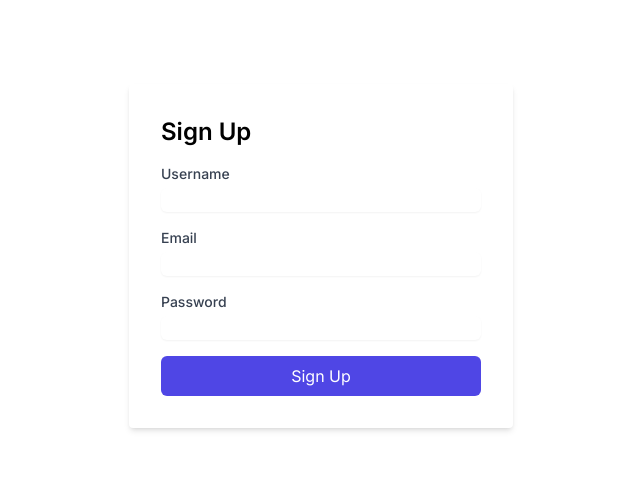
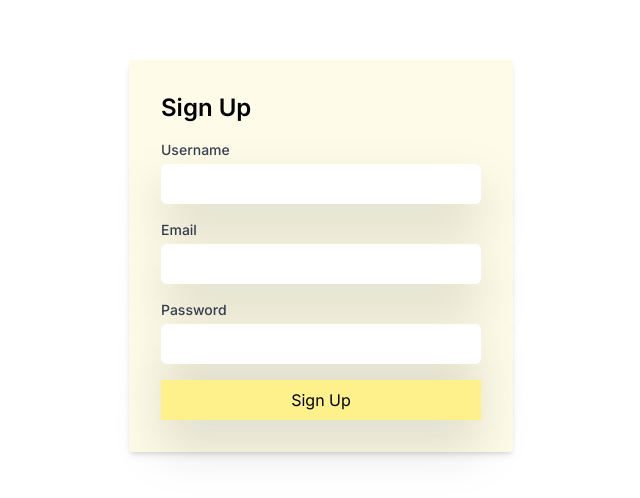
Before and after one commit to AbdullahNaseer01/notepad-tailwind, a Next.js app: page /register in a window 1280 px wide. Shown: the part 144-642 px from the top of the page, without its empty margins (319-959 px from the left). Built offline with nearby package versions, Linux system fonts and the light colour scheme.

Commit message:
signup form done

```diff
--- a/src/app/page.js
+++ b/src/app/page.js
@@ -143,7 +143,7 @@ export default function Home() {
                 <ul className="space-y-1">
                   <li>
                     <a
-                      href="javascript:void(0)"
+                      href=""
                       className="flex items-center bg-yellow-200 rounded-xl font-bold text-sm text-yellow-900 py-3 px-4"
                     >
                       <svg
@@ -161,7 +161,7 @@ export default function Home() {
                   </li>
                   <li>
                     <a
-                      href="javascript:void(0)"
+                      href=""
                       className="flex bg-white hover:bg-yellow-50 rounded-xl font-bold text-sm text-gray-900 py-3 px-4"
                     >
                       <svg
@@ -179,7 +179,7 @@ export default function Home() {
                   </li>
                   <li>
                     <a
-                      href="javascript:void(0)"
+                      href=""
                       className="flex bg-white hover:bg-yellow-50 rounded-xl font-bold text-sm text-gray-900 py-3 px-4"
                     >
                       <svg
@@ -197,7 +197,7 @@ export default function Home() {
                   </li>
                   <li>
                     <a
-                      href="javascript:void(0)"
+                      href=""
                       className="flex bg-white hover:bg-yellow-50 rounded-xl font-bold text-sm text-gray-900 py-3 px-4"
                     >
                       <svg
--- a/src/app/register/page.js
+++ b/src/app/register/page.js
@@ -4,7 +4,7 @@ import React from "react";
 const page = () => {
   return (
     <div className="flex items-center justify-center h-screen">
-         <div className="bg-white p-8 rounded shadow-md max-w-sm w-full">
+         <div className="bg-customYellow p-8 rounded shadow-md max-w-sm w-full">
       <h1 className="text-2xl font-semibold mb-4">Sign Up</h1>
       <form>
         <div className="mb-4">
@@ -18,7 +18,7 @@ const page = () => {
             type="text"
             id="username"
             name="username"
-            className="mt-1 block w-full rounded-md border-gray-300 shadow-sm focus:border-indigo-300 focus:ring focus:ring-indigo-200 focus:ring-opacity-50"
+            className="mt-1 py-2 block w-full rounded-md drop-shadow-2xl focus:outline-none"
           />
         </div>
         <div className="mb-4">
@@ -32,7 +32,7 @@ const page = () => {
             type="email"
             id="email"
             name="email"
-            className="mt-1 block w-full rounded-md border-gray-300 shadow-sm focus:border-indigo-300 focus:ring focus:ring-indigo-200 focus:ring-opacity-50"
+            className="mt-1 py-2 block w-full rounded-md drop-shadow-2xl focus:outline-none"
           />
         </div>
         <div className="mb-4">
@@ -46,12 +46,12 @@ const page = () => {
             type="password"
             id="password"
             name="password"
-            className="mt-1 block w-full rounded-md border-gray-600 shadow-sm focus:border-indigo-600 focus:ring focus:ring-indigo-200 focus:ring-opacity-50"
+            className="mt-1 py-2 block w-full rounded-md drop-shadow-2xl focus:outline-none"
           />
         </div>
         <button
           type="submit"
-          className="w-full py-2 px-4 bg-indigo-600 text-white rounded-md hover:bg-indigo-700 focus:ring focus:ring-indigo-200 focus:ring-opacity-50"
+          className="w-full py-2 px-4 bg-customDarkYellow hover:bg-moreDarkYellow focus:ring-opacity-50 drop-shadow-2xl"
         >
           Sign Up
         </button>
--- a/tailwind.config.js
+++ b/tailwind.config.js
@@ -1,18 +1,23 @@
 /** @type {import('tailwindcss').Config} */
 module.exports = {
   content: [
-    './src/pages/**/*.{js,ts,jsx,tsx,mdx}',
-    './src/components/**/*.{js,ts,jsx,tsx,mdx}',
-    './src/app/**/*.{js,ts,jsx,tsx,mdx}',
+    "./src/pages/**/*.{js,ts,jsx,tsx,mdx}",
+    "./src/components/**/*.{js,ts,jsx,tsx,mdx}",
+    "./src/app/**/*.{js,ts,jsx,tsx,mdx}",
   ],
   theme: {
     extend: {
       backgroundImage: {
-        'gradient-radial': 'radial-gradient(var(--tw-gradient-stops))',
-        'gradient-conic':
-          'conic-gradient(from 180deg at 50% 50%, var(--tw-gradient-stops))',
+        "gradient-radial": "radial-gradient(var(--tw-gradient-stops))",
+        "gradient-conic":
+          "conic-gradient(from 180deg at 50% 50%, var(--tw-gradient-stops))",
+      },
+      colors: {
+        customYellow: "#FEFCE8",
+        customDarkYellow: "#FEF08A",
+        moreDarkYellow: "#ffdf11"
       },
     },
   },
   plugins: [],
-}
+};
```
